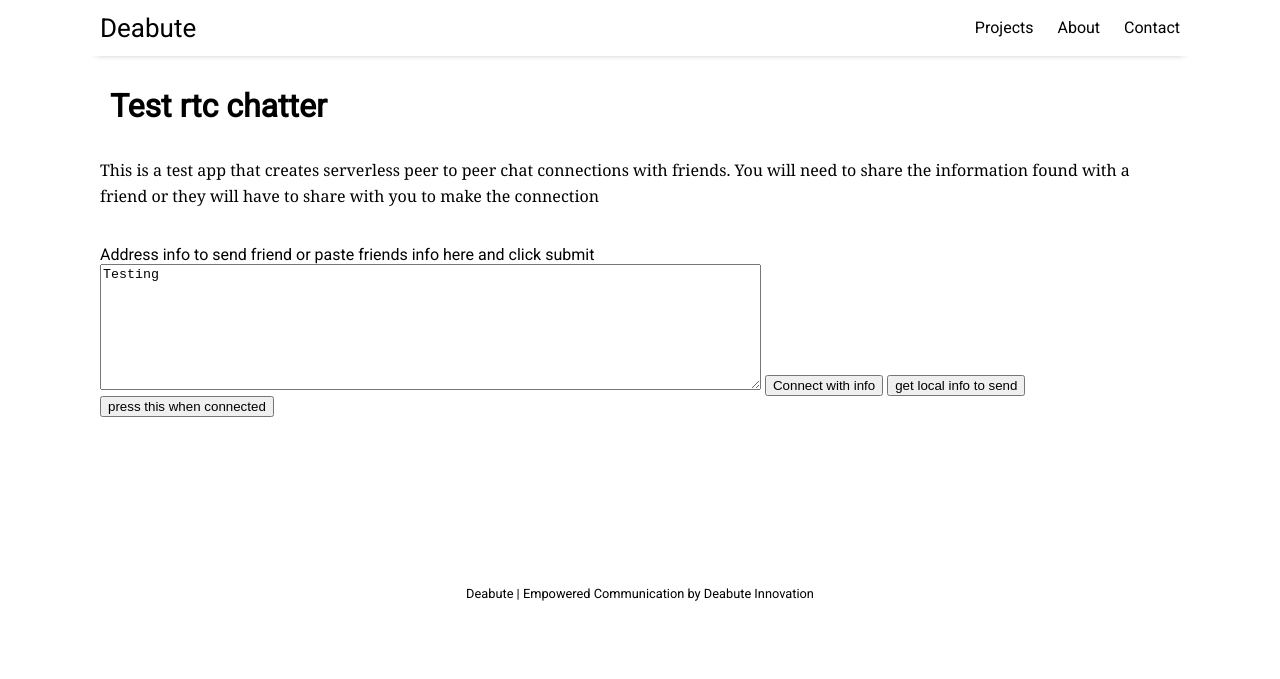
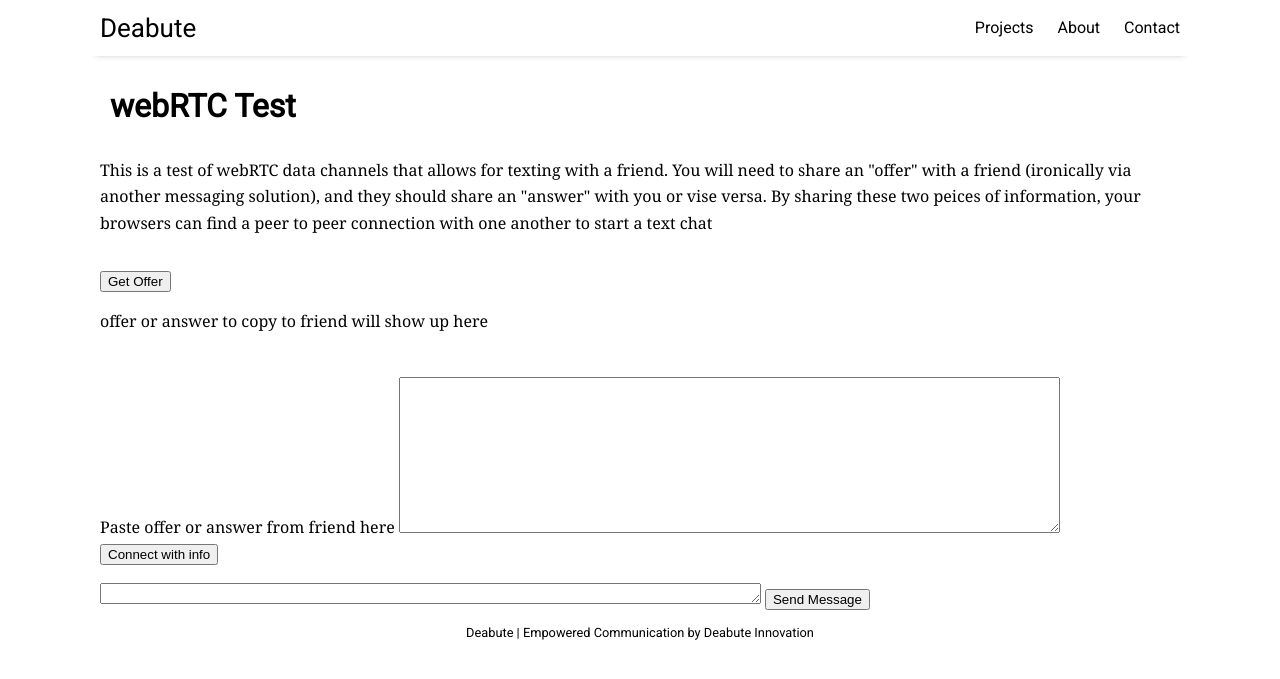
Before and after one commit to Deabute/deabute.com, a Jekyll site: the page built from chat.html, in a window 1280 px wide. Shown: the top 679 px of the page. Built offline with Jekyll 4.4.1, drawn with Linux system fonts in a browser that asks for light colours; nearby versions of some CDN libraries; part of the change alters nothing that is shown.

Commit message:
clean up, add comments, make the interface make some sense

```diff
--- a/assets/js/rtc.js
+++ b/assets/js/rtc.js
@@ -1,113 +1,76 @@
 // rtc.js ~ copyright 2019 Paul Beaudet ~ MIT License
-
-var rtc = {
-    config: {
-        'iceServers': [
-            {'urls': 'stun:stun.stunprotocol.org:3478'},
-            {'urls': 'stun:stun.l.google.com:19302'}
-        ]
+// This test requires at least two browser windows, to open a data connection between two peers
+var rtc = { // stun servers in config allow client to introspect a communication path to offer a remote peer
+    config: {'iceServers': [ {'urls': 'stun:stun.stunprotocol.org:3478'}, {'urls': 'stun:stun.l.google.com:19302'} ]},
+    peer: null,                      // placeholder for parent webRTC object instance
+    dataChannel: null,               // object for local data channel end point
+    localID: { sdp: null, ice: [] }, // package for user to send off to a friend they want to connect with
+    channelOpen: false,              // false: closed data channel, true: open data channel
+    connectInit: function(){
+        rtc.peer = new RTCPeerConnection(rtc.config);           // create new instance for local client
+        rtc.dataChannel = rtc.peer.createDataChannel('chat');   // Creates data endpoint for client's side of connection
+        rtc.peer.onicecandidate = function onIce(event) {       // on address info being introspected (after local discription is set)
+            if(event.candidate){                                // canididate property denotes data as multiple canidates can resolve
+                rtc.localID.ice.push(event.candidate);          // Add a canidate to an array that we can package up and show user
+            } else {                                            // null event.canidate means we finished recieving canidates
+                app.resultsField.innerHTML = JSON.stringify(rtc.localID); // show user info to share with friend
+            } // NOTE we show connection info to share once ice canidates are complete this can be slower to find a route
+        };    // Also note that sdp is going to be negotiated first regardless of any media being involved. its faster to resolve
+        rtc.peer.ondatachannel = rtc.newDataChannel;            // creates data endpoints for remote peer on rtc connection
     },
-    server: null,
-    peer: null,
-    remoteConnection: null,
-    dataChannel: null,
-    localID: {
-        sdp: null,
-        ice: []
+    getOffer: function(){                                       // extend offer to client so they can send it to remote
+        rtc.peer.createOffer().then( function onOffer(desc){    // get sdp data to show user, that will share with a friend
+            return rtc.peer.setLocalDescription(desc);          // note what sdp data self will use
+        }).then( function onSet(){
+            rtc.localID.sdp = rtc.peer.localDescription;        // set local discription into something that can be shared
+        });
     },
-    connectInit: function(){
-        rtc.peer = new RTCPeerConnection(rtc.config);
-        rtc.dataChannel = rtc.peer.createDataChannel('chat');
-        rtc.peer.onicecandidate = function onIce(event) { // on address info being introspected
-            if(event.candidate){
-                console.log('got a candidate ice');
-                rtc.localID.ice.push(JSON.stringify(event.candidate));
-            } else {
-                var stringifiedID = JSON.stringify(rtc.localID);
-                document.getElementById('friendAddress').value = stringifiedID;
-            }
-        };
-        rtc.peer.ondatachannel = rtc.newDataChannel;
-    },
-    instigateConnection: function(){ // return offer to client so they can send it to remote
-        rtc.peer.createOffer().then( function onOffer(desc){
-            return rtc.peer.setLocalDescription(desc);
-        }).then( function onSet(){
-            rtc.localID.sdp = JSON.stringify(rtc.peer.localDescription);
-        }).catch(console.log);
-    },
-    handleRemoteID: function(){
-        var id = JSON.parse(document.getElementById('friendAddress').value);
-        var sdp = JSON.parse(id.sdp);
-        rtc.peer.setRemoteDescription(sdp).catch(console.log);
+    offersAndAnswers: function(){                               // method that gets called in recieving case with shared data provided
+        var id = JSON.parse(app.connectInput.value);            // should be provided sdp and ice canidates from remote peer
+        rtc.peer.setRemoteDescription(id.sdp);
         for(var i = 0; i < id.ice.length; i++){
-            rtc.peer.addIceCandidate(JSON.parse(id.ice[i])).catch(console.log);
+            rtc.peer.addIceCandidate(id.ice[i]);
         }
-
-        if(sdp.type === 'answer'){
-            console.log('recieved answer');
-        } else {
-            rtc.peer.createAnswer().then(function(answer){
+        if(id.sdp.type === 'offer'){                            // create an answer when type is offer
+            rtc.peer.createAnswer().then(function onAnswer(answer){
                 return rtc.peer.setLocalDescription(answer);
-            }).then(
-                function(){
-                    console.log('set local description');
-                    rtc.localID.sdp = JSON.stringify(rtc.peer.localDescription);
-                    document.getElementById('friendAddress').value = JSON.stringify(rtc.localID);
-                }
-            );
+            }).then(function onOfferSetDesc(){
+                rtc.localID.sdp = rtc.peer.localDescription;
+            });
         }
     },
-    openDataChannel: function(){
-        rtc.dataChannel.send('what the fuck is happening');
-        console.log('channel open');
-    },
-    closeDataChannel: function(){
-        console.log('channel closed');
-    },
-    onMsg: function(event){
-        console.log(event.data);
-    },
-    sendData: function(msg){
-        rtc.dataChannel.send(msg);
-    },
+    sendData: function(msg){if(rtc.channelOpen){rtc.dataChannel.send(msg);}},
     newDataChannel: function(event){
         receiveChannel = event.channel;
-        receiveChannel.onerror = console.log;
-        receiveChannel.onmessage = rtc.onMsg;
-        receiveChannel.onopen = rtc.openDataChannel;
-        receiveChannel.onclose = rtc.closeDataChannel;
-    }
-};
-
-var video = {
-    stream: null,
-    get: function(){
-        if(navigator.getUserMedia){
-            navigator.getUserMedia({video: true, audio: false}, function(stream){
-                video.stream = stream;
-                video.remoteStream(stream);
-            }, console.log);
-        } else { console.log('Telepresence, not supported on this device'); }
-    },
-    remoteStream: function(event){
-        document.getElementById('remoteVid').srcObject = event;
-        // document.getElementById('remoteVid').src = window.URL.createObjectURL(event.stream);
-    }
-};
-
-var connect = {
-    friend: function(){
-        console.log('trying to find you a friend so u no forever lonely');
+        receiveChannel.onerror = function onError(){};                         // handling errors could be a good idea
+        receiveChannel.onmessage = function onMsg(event){
+            app.appendMsg('Peer: ' + event.data);
+        };
+        receiveChannel.onopen = function onOpen(){rtc.channelOpen = true;};    // how one would handle events upon opening connection
+        receiveChannel.onclose = function onClose(){rtc.channelOpen = false;}; // how one would handle events upon closing connection
     }
 };
 
 var app = {
+    receiveBox: document.getElementById('receiveBox'),
+    sendBox: document.getElementById('sendBox'),
+    connectInput: document.getElementById('offerAnswerInput'),
+    resultsField: document.getElementById('offerAnswerResults'),
     init: function(){
         document.addEventListener('DOMContentLoaded', function(){
-            // video.get();
             rtc.connectInit();
         });
+    },
+    sendMsg: function(){
+        rtc.sendData(app.sendBox.value);
+        app.appendMsg('Me  : ' + app.sendBox.value);
+        app.sendBox.value = '';
+    },
+    appendMsg: function(msg){
+        var line = document.createElement("p");
+        var txtNode = document.createTextNode(msg);
+        line.appendChild(txtNode);
+        app.receiveBox.appendChild(line);
     }
 };
 
--- a/chat.html
+++ b/chat.html
@@ -1,19 +1,26 @@
 ---
 layout: page
-title: Test rtc chatter
+title: webRTC Test
 ---
 
-<p>This is a test app that creates serverless peer to peer chat connections with friends.
-    You will need to share the information found with a friend
-    or they will have to share with you to make the connection</p>
+<p>This is a test of webRTC data channels that allows for texting with a friend.
+    You will need to share an "offer" with a friend (ironically via another messaging solution),
+    and they should share an "answer" with you or vise versa.
+    By sharing these two peices of information,
+    your browsers can find a peer to peer connection with one another to start a text chat</p>
 <br>
-<label for="friendAddress">Address info to send friend or paste friends info here and click submit</label>
-<textarea id="friendAddress" rows="8" cols="80">Testing</textarea>
-<button onclick="rtc.handleRemoteID()" type="button" name="connectFriend">Connect with info</button>
-<button onclick="rtc.instigateConnection()" type="button" name="getInfo">get local info to send</button>
-<button onclick="rtc.sendData('yo')" type="button" name="getInfo">press this when connected</button>
+<button onclick="rtc.getOffer()" type="button" name="getInfo">Get Offer</button>
 <br>
-<video id="remoteVid" playsinline autoplay muted></video>
+<p id=offerAnswerResults> offer or answer to copy to friend will show up here<p>
+<br>
+<label for="offerAnswerInput">Paste offer or answer from friend here</label>
+<textarea id="offerAnswerInput" rows="10" cols="80"></textarea>
+<button onclick="rtc.offersAndAnswers()" type="button" name="connectFriend">Connect with info</button>
+<br>
+<div id='receiveBox'></div>
+<textarea id="sendBox" rows="1" cols="80"></textarea>
+<button onclick="app.sendMsg()" type="button" name="getInfo">Send Message</button>
 
+<!--This was tested in Chrome, commenting in line below may increase compatibility-->
 <!--<script src="https://webrtc.github.io/adapter/adapter-latest.js"></script>-->
 <script type="text/javascript" src="{{ site.url }}/assets/js/rtc.js"></script>
```
